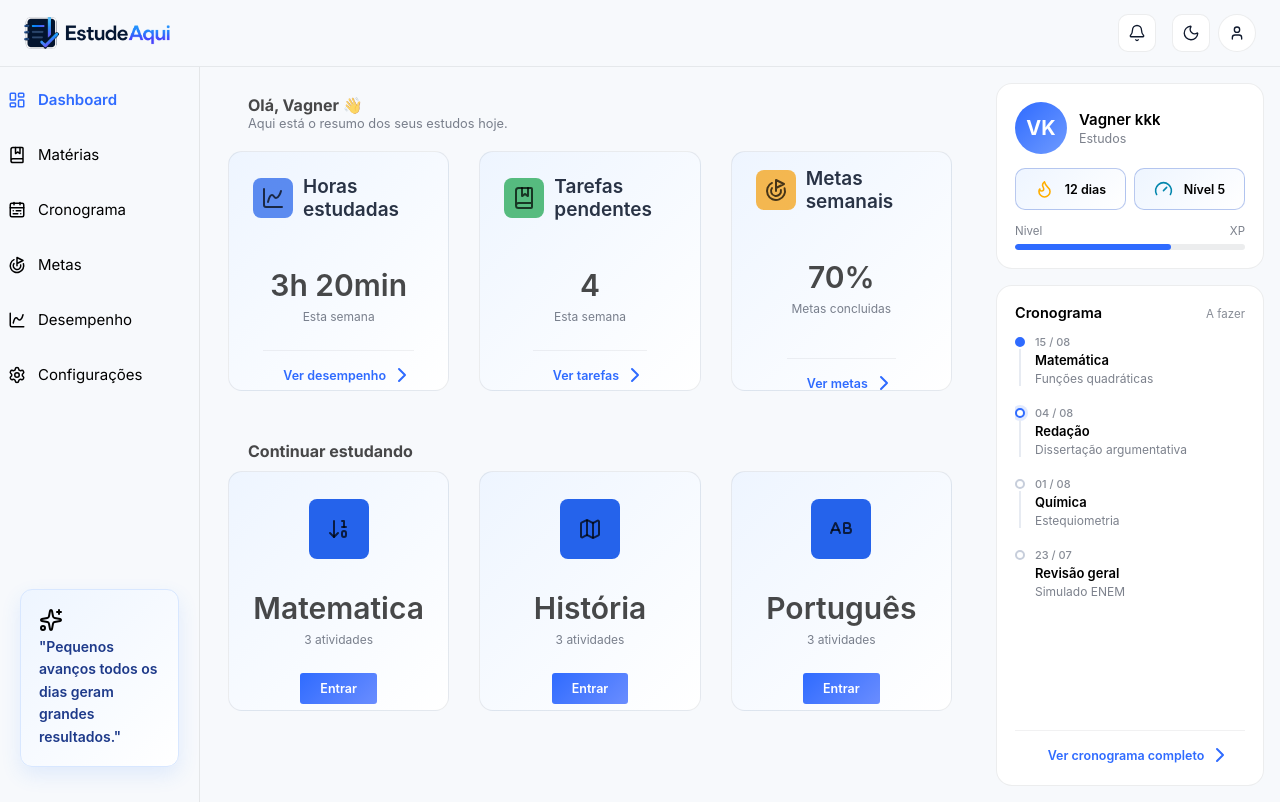
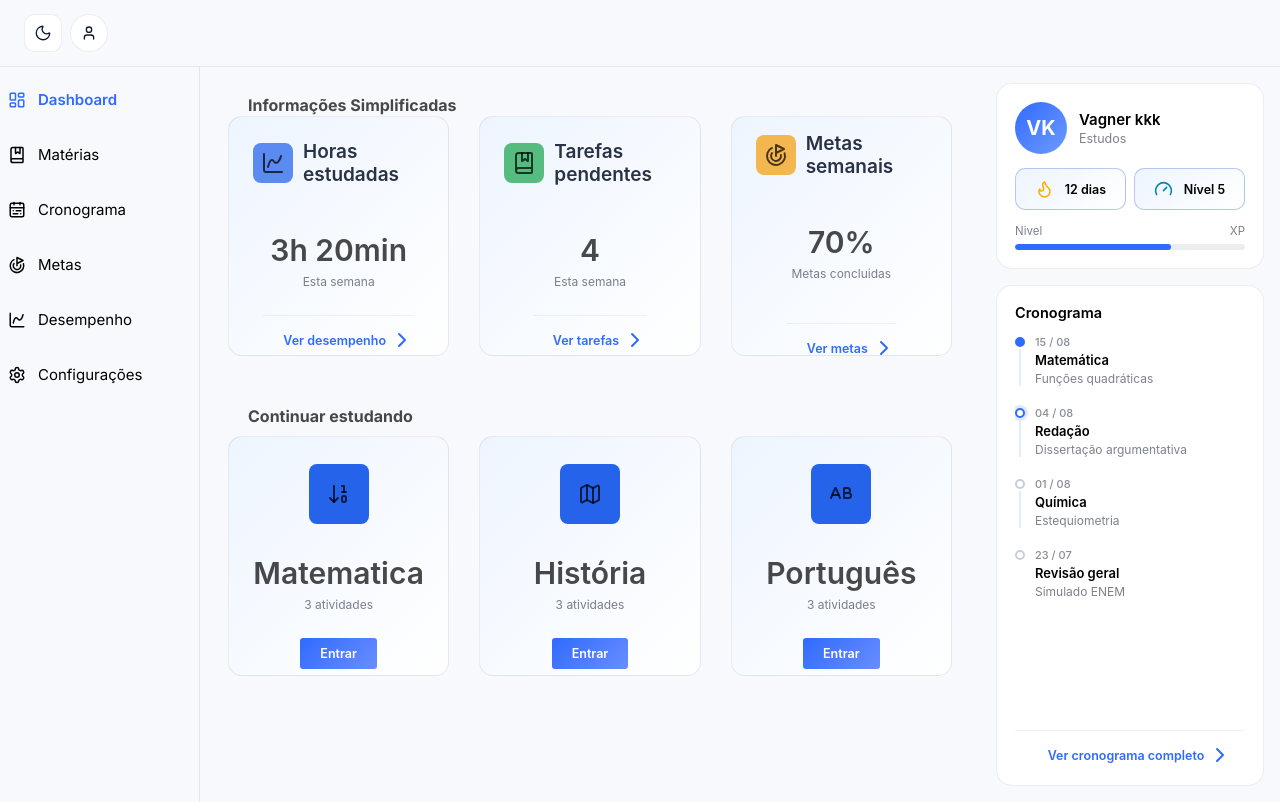
Before and after one commit to Vagner0303/PI, a plain HTML site: page Frontend/assets/pages/home.html in a window 1280 px wide. Drawn offline with nearby package versions, Linux system fonts and the light colour scheme.

Commit message:
chore: mudanças na estrutura da home

```diff
--- a/Frontend/assets/pages/home.html
+++ b/Frontend/assets/pages/home.html
@@ -22,17 +22,7 @@
 
         <header class="cabecalho">
             <div class="dentro-cabecalho">
-
-                <img class="logo-imagem" src="../img/Logo.png" alt="EstudeAqui">
-
                 <div class="acoes">
-
-                    <button class="botao-icone" aria-label="Notificação" type="button">
-                        <i data-lucide="bell" style="width:18px; height:18px; stroke-width:1.75;"></i>
-                    </button>
-
-                    <span class="btn-notfic"></span>
-
                     <button id="alterartema" class="botao-icone" aria-label="Tema" type="button">
                         <i data-lucide="moon" style="width:18px; height:18px; stroke-width:1.75;"></i>
                     </button>
@@ -42,8 +32,9 @@
                     </a>
                 </div>
             </div>
+
+
         </header>
-
 
         <div class="corpo">
 
@@ -81,20 +72,11 @@
         </a>
     </nav>
 
-    <div class="card-frase">
-        <i data-lucide="sparkles"></i>
-        <p>"Pequenos avanços todos os dias geram grandes resultados."</p>
-    </div>
-
 </aside>
 
             <main class="conteudo">
 
-                <h1>Olá, Vagner 👋</h1>
-
-                <p class="conteudo-sub">
-                    Aqui está o resumo dos seus estudos hoje.
-                </p>
+                <h1>Informações Simplificadas</h1>
 
                 <div class="cards">
 
@@ -303,7 +285,7 @@
 
                     <div class="cronograma-cabeca">
                         <h3>Cronograma</h3>
-                        <span>A fazer</span>
+
                     </div>
 
                     <div class="cronograma-lista">
```
